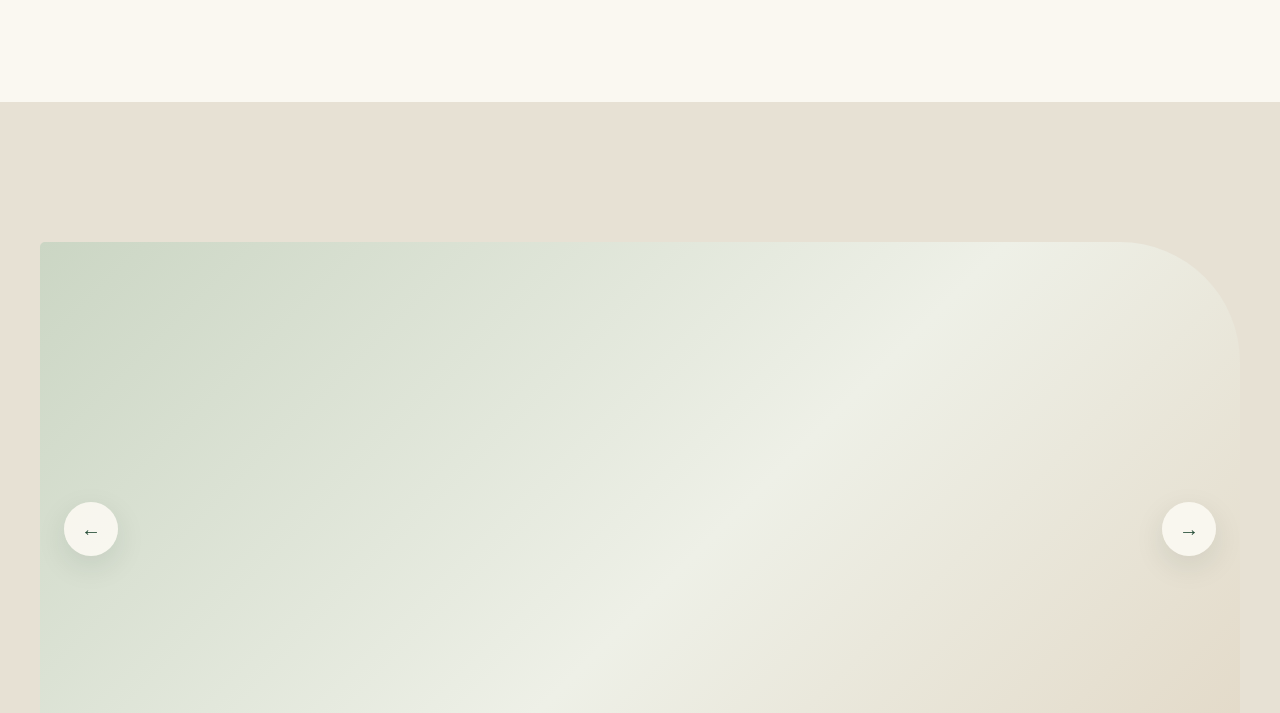
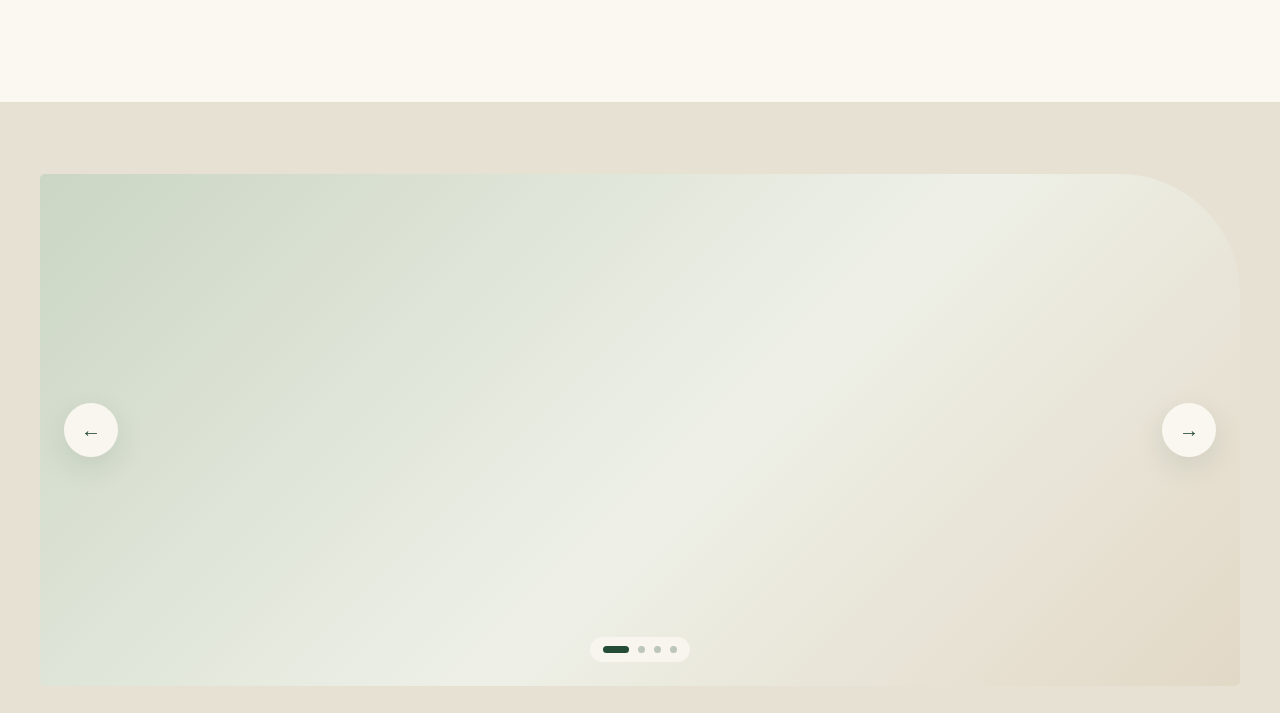
Before and after one commit to Asoup123/weiken-health, a plain HTML site: page index.html in a window 1280 px wide. Shown: the part 1447-2160 px from the top of the page. Drawn offline with Linux system fonts and the light colour scheme.

Commit message:
Update style.css

```diff
--- a/css/style.css
+++ b/css/style.css
@@ -1681,3 +1681,75 @@
 /* Popular carousel responsive */
 @media (max-width:1050px){ .popular-slide-visual{height:500px;} .popular-nav{top:230px;} }
 @media (max-width:700px){ .popular-section{padding:90px 0;} .popular-heading{align-items:flex-start;flex-direction:column;gap:30px;margin-bottom:42px;} .popular-viewport{border-radius:4px 70px 4px 4px;} .popular-slide-visual{height:390px;} .popular-nav{top:174px;width:44px;height:44px;font-size:17px;} .popular-prev{left:12px;} .popular-next{right:12px;} .popular-slide-info h3{font-size:18px;} .popular-slide-arrow{width:42px;height:42px;} }
+
+
+/* =========================================================
+   AD BANNER CAROUSEL — 純廣告輪播
+========================================================= */
+.ad-banner-section {
+  padding: 72px 0;
+  background: #e7e1d4;
+}
+
+.ad-banner-carousel {
+  position: relative;
+}
+
+.ad-banner-viewport {
+  overflow: hidden;
+  border-radius: 5px 120px 5px 5px;
+}
+
+.ad-banner-slide {
+  min-width: 100%;
+  display: block;
+}
+
+.ad-banner-slide .popular-slide-visual {
+  height: clamp(420px, 40vw, 620px);
+}
+
+.ad-banner-carousel .popular-nav {
+  top: 50%;
+  transform: translateY(-50%);
+}
+
+.ad-banner-carousel .popular-prev { left: 24px; }
+.ad-banner-carousel .popular-next { right: 24px; }
+
+/* 圓點放在廣告框內 */
+.ad-banner-carousel .popular-dots {
+  position: absolute;
+  z-index: 6;
+  left: 50%;
+  bottom: 24px;
+  transform: translateX(-50%);
+  margin: 0;
+  padding: 9px 13px;
+  display: flex;
+  gap: 9px;
+  border-radius: 999px;
+  background: rgba(250, 248, 241, .78);
+  backdrop-filter: blur(8px);
+}
+
+.ad-banner-carousel .popular-dot {
+  width: 7px;
+  height: 7px;
+  background: rgba(36, 75, 54, .28);
+}
+
+.ad-banner-carousel .popular-dot.is-active {
+  width: 26px;
+  background: var(--forest);
+}
+
+@media (max-width: 700px) {
+  .ad-banner-section { padding: 42px 0; }
+  .ad-banner-viewport { border-radius: 4px 70px 4px 4px; }
+  .ad-banner-slide .popular-slide-visual { height: 58vw; min-height: 250px; }
+  .ad-banner-carousel .popular-nav { width: 44px; height: 44px; font-size: 17px; }
+  .ad-banner-carousel .popular-prev { left: 12px; }
+  .ad-banner-carousel .popular-next { right: 12px; }
+  .ad-banner-carousel .popular-dots { bottom: 14px; }
+}
```
